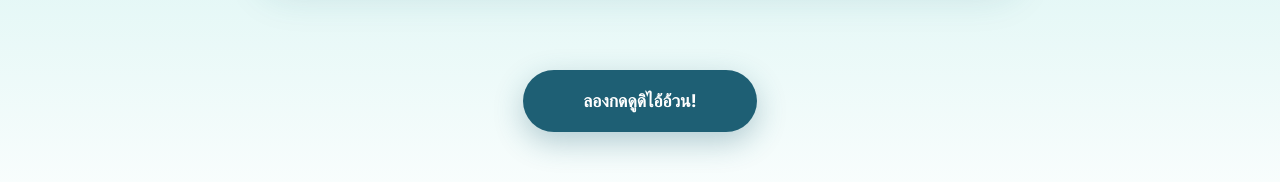
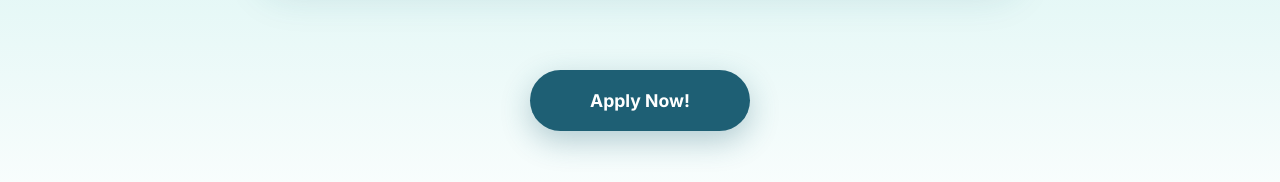
Before and after one commit to aphisitkanpha1-ram/scu-chapter-3, a plain HTML site: page index.html in a window 1280 px wide. Shown: the part 1476-1658 px from the top of the page. Drawn offline with Linux system fonts and the light colour scheme.

Commit message:
Update index.html

```diff
--- a/index.html
+++ b/index.html
@@ -242,12 +242,12 @@
 
   <div class="cta-container" style="position: relative; z-index: 5; margin-bottom: 120px;">
       <a href="https://docs.google.com/forms/d/e/1FAIpQLSfbhC6dptWDATUDZGcV-f0YNTPkSB0KEpeoL-dRDUT9J_8jow/viewform" target="_blank" class="cta-btn">
-          ลองกดดูดิไอ้อ้วน!
+          Apply Now!
       </a>
   </div>
 
   <footer>
-    &copy; 2026 Strategic Connections Unlimited (SCU) . All rights reserved .
+    &copy; 2026 Strategic Connections Unlimited (SCU). All rights reserved.
   </footer>
 
   <script>
@@ -306,4 +306,5 @@
     render();
   </script>
 </body>
+
 </html>
```
